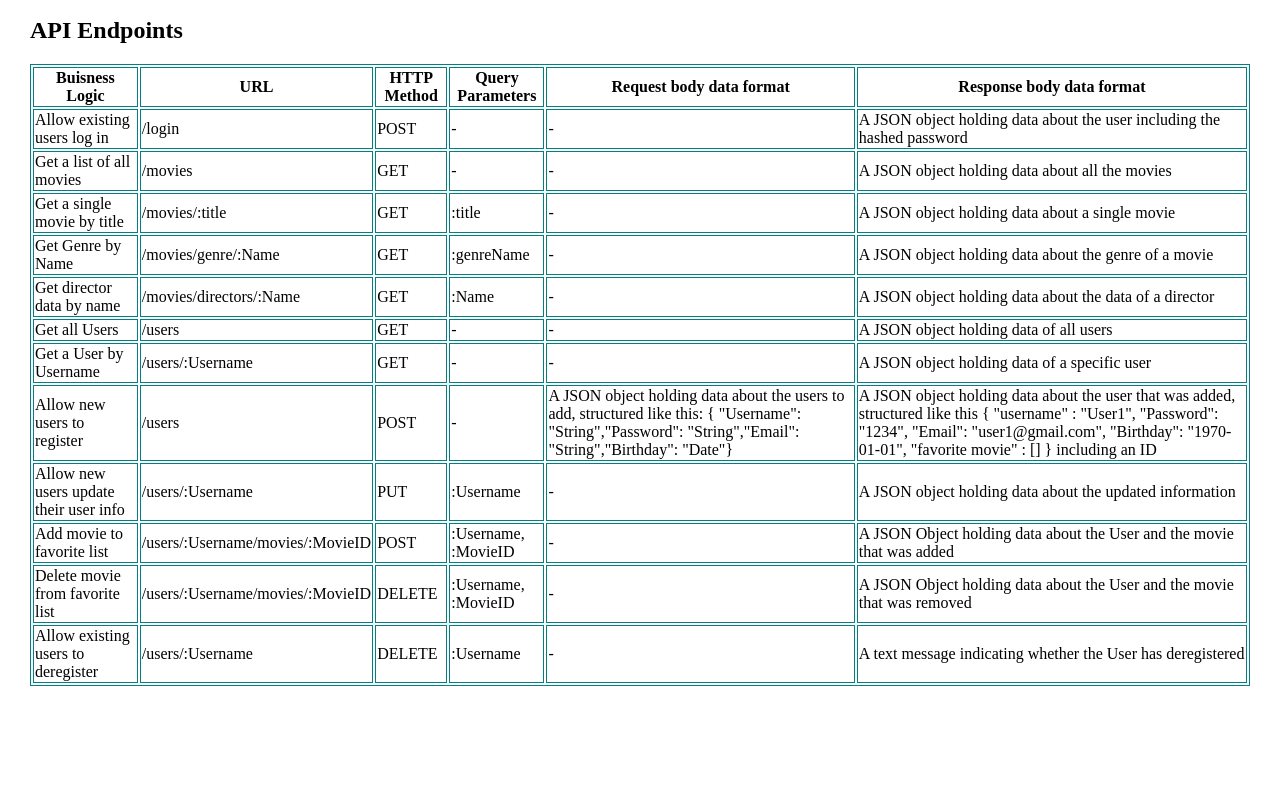
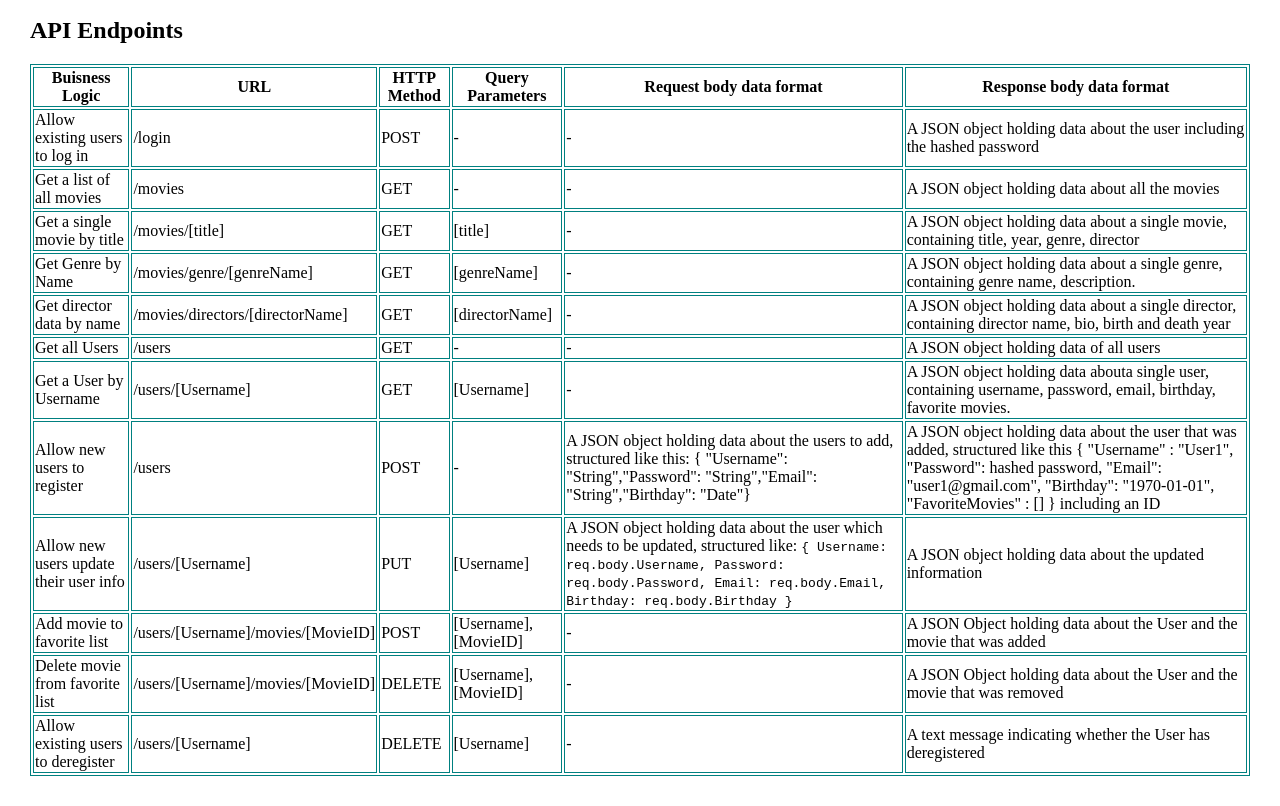
Before and after one commit to Luisa-Inc/movie_api, a website: page public/documentation.html in a window 1280 px wide. Shown: the part 356-1162 px from the top of the page. Before the commit the page ends 1072 px from the top, so only its background shows below. Drawn offline with Linux system fonts and the light colour scheme.

Commit message:
update documentation

```diff
--- a/index.js
+++ b/index.js
@@ -25,9 +25,9 @@ mongoose.connect(process.env.CONNECTION_URI, {
 });
 
 
-app.use(cors()); // Allow all domains to access APi
+//app.use(cors()); // Allow all domains to access APi
 
-/*List of allowed domains to access API
+//List of allowed domains to access API
 
 const cors = require("cors");
 let allowedOrigins = [
@@ -57,7 +57,7 @@ app.use(
       return callback(null, true);
     },
   })
-);*/
+);
 
 app.use(bodyParser.json()); //any time using req.body, the data will be expected to be in JSON format
 app.use(bodyParser.urlencoded({ extended: true }));
--- a/public/documentation.html
+++ b/public/documentation.html
@@ -47,7 +47,7 @@
      <tbody>
 
     <tr>
-        <td>Allow existing users log in</td>
+        <td>Allow existing users to log in</td>
         <td>/login</td>
         <td>POST</td>
         <td>-</td>
@@ -66,29 +66,29 @@
 
     <tr>
         <td>Get a single movie by title</td>
-        <td>/movies/:title</td>
+        <td>/movies/[title]</td>
         <td>GET</td>
-        <td>:title</td>
+        <td>[title]</td>
         <td>-</td>
-        <td>A JSON object holding data about a single movie</td>
+        <td>A JSON object holding data about a single movie, containing title, year, genre, director</td>
     </tr>
 
     <tr>
         <td>Get Genre by Name</td>
-        <td>/movies/genre/:Name</td>
+        <td>/movies/genre/[genreName]</td>
         <td>GET</td>
-        <td>:genreName</td>
+        <td>[genreName]</td>
         <td>-</td>
-        <td>A JSON object holding data about the genre of a movie</td>
+        <td>A JSON object holding data about a single genre, containing genre name, description.</td>
     </tr>
 
     <tr>
         <td>Get director data by name</td>
-        <td>/movies/directors/:Name</td>
+        <td>/movies/directors/[directorName]</td>
         <td>GET</td>
-        <td>:Name</td>
+        <td>[directorName]</td>
         <td>-</td>
-        <td>A JSON object holding data about the data of a director</td>
+        <td>A JSON object holding data about a single director, containing director name, bio, birth and death year</td>
     </tr>
     <tr>
         <td>Get all Users</td>
@@ -101,11 +101,11 @@
 
     <tr>
         <td>Get a User by Username</td>
-        <td>/users/:Username</td>
+        <td>/users/[Username]</td>
         <td>GET</td>
+        <td>[Username]</td>
         <td>-</td>
-        <td>-</td>
-        <td> A JSON object holding data of a specific user</td>
+        <td> A JSON object holding data abouta single user, containing username, password, email, birthday, favorite movies.</td>
     </tr>
 
     <tr>
@@ -115,41 +115,50 @@
         <td>-</td>
         <td>A JSON object holding data about the users to add, structured like this:
         { "Username": "String","Password": "String","Email": "String","Birthday": "Date"}</td>
-        <td>A JSON object holding data about the user that was added, structured like this { "username" : "User1", "Password": "1234", "Email": "user1@gmail.com", "Birthday": "1970-01-01", "favorite movie" : [] } including an ID </td>
+        <td>A JSON object holding data about the user that was added, structured like this { "Username" : "User1", "Password": hashed password, "Email": "user1@gmail.com", "Birthday": "1970-01-01", "FavoriteMovies" : [] } including an ID </td>
     </tr>
 
     <tr>
         <td>Allow new users update their user info</td>
-        <td>/users/:Username</td>
+        <td>/users/[Username]</td>
         <td>PUT</td>
-        <td>:Username</td>
-        <td>-</td>
+        <td>[Username]</td>
+        <td>A JSON object holding data about the user which needs to be updated, structured like:
+                    <code>
+                        {
+                            Username: req.body.Username,
+                            Password: req.body.Password,
+                            Email: req.body.Email,
+                            Birthday: req.body.Birthday
+                        }
+                    </code>
+                </td>
         <td>A JSON object holding data about the updated information</td>
     </tr>
 
     <tr>
         <td>Add movie to favorite list</td>
-        <td>/users/:Username/movies/:MovieID</td>
+        <td>/users/[Username]/movies/[MovieID]</td>
         <td>POST</td>
-        <td>:Username, :MovieID</td>
+        <td>[Username], [MovieID]</td>
         <td>-</td>
         <td>A JSON Object holding data about the User and the movie that was added</td>
     </tr>
 
     <tr>
         <td>Delete movie from favorite list</td>
-        <td>/users/:Username/movies/:MovieID</td>
+        <td>/users/[Username]/movies/[MovieID]</td>
         <td>DELETE</td>
-        <td>:Username, :MovieID</td>
+        <td>[Username], [MovieID]</td>
         <td>-</td>
         <td>A JSON Object holding data about the User and the movie that was removed</td>
     </tr>
 
     <tr>
         <td>Allow existing users to deregister</td>
-        <td>/users/:Username</td>
+        <td>/users/[Username]</td>
         <td>DELETE</td>
-        <td>:Username</td>
+        <td>[Username]</td>
         <td>-</td>
         <td>A text message indicating whether the User has deregistered</td>
     </tr>
```
